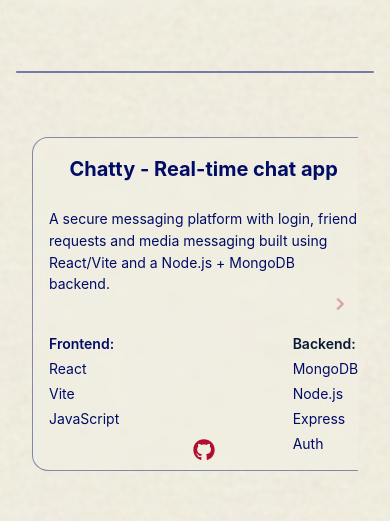
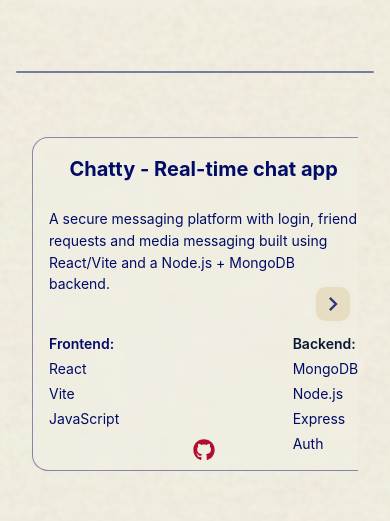
Before and after one commit to KARKI2004/portfolio, a React (Vite) app: page / in a window 390 px wide. Shown: the part 900-1421 px from the top of the page. Built offline with nearby package versions, Linux system fonts and the light colour scheme.

Commit message:
update slide right arrow behavior in project section.

```diff
--- a/src/sections/Projects.tsx
+++ b/src/sections/Projects.tsx
@@ -26,14 +26,15 @@
   const [showChatHint, setShowChatHint] = useState(false);
   const [showClipHint, setShowClipHint] = useState(false);
   const [showCmpsHint, setShowCmpsHint] = useState(false);
+  const [arrowPressed, setArrowPressed] = useState(false);
   const isMobile = useBreakpointValue({ base: true, md: false });
   const scrollRef = useRef<HTMLDivElement | null>(null);
   const autoDone = useRef(false);
 
   const arrowPulse = keyframes`
-    0% { transform: translateY(-50%) scale(1); opacity: 0.3; }
-    50% { transform: translateY(-50%) scale(1.08); opacity: 0.6; }
-    100% { transform: translateY(-50%) scale(1); opacity: 0.3; }
+    0% { opacity: 0.72; box-shadow: 0 0 0 rgba(224, 211, 175, 0.12); }
+    50% { opacity: 1; box-shadow: 0 0 14px rgba(224, 211, 175, 0.30); }
+    100% { opacity: 0.72; box-shadow: 0 0 0 rgba(224, 211, 175, 0.12); }
   `;
 
   useEffect(() => {
@@ -76,6 +77,38 @@
     };
   }, [isMobile]);
 
+  const handleArrowClick = () => {
+    const el = scrollRef.current;
+    if (!el || !isMobile) return;
+
+    autoDone.current = true;
+    const cards = Array.from(el.children) as HTMLElement[];
+    if (cards.length === 0) return;
+
+    const viewportCenter = el.scrollLeft + el.clientWidth / 2;
+    let currentIdx = 0;
+    let minDistance = Number.POSITIVE_INFINITY;
+
+    cards.forEach((card, idx) => {
+      const cardCenter = card.offsetLeft + card.clientWidth / 2;
+      const distance = Math.abs(cardCenter - viewportCenter);
+      if (distance < minDistance) {
+        minDistance = distance;
+        currentIdx = idx;
+      }
+    });
+
+    const nextIdx = Math.min(currentIdx + 1, cards.length - 1);
+    const target = cards[nextIdx];
+    if (!target) return;
+
+    const rawLeft = target.offsetLeft - (el.clientWidth - target.clientWidth) / 2;
+    const maxLeft = Math.max(0, el.scrollWidth - el.clientWidth);
+    const targetLeft = Math.max(0, Math.min(rawLeft, maxLeft));
+
+    el.scrollTo({ left: targetLeft, behavior: "smooth" });
+  };
+
   return (
     <>
       <Box
@@ -100,7 +133,7 @@
             alignItems={{ base: "stretch", md: "initial" }}
             overflowX={{ base: "auto", md: "visible" }}
             scrollSnapType={{ base: "x proximity", md: "none" }}
-            pr={{ base: 6, md: 0 }}
+            pr={{ base: 10, md: 0 }}
             sx={{ scrollbarWidth: "none", "&::-webkit-scrollbar": { display: "none" } }}
           >
           <Box
@@ -481,18 +514,34 @@
           </Box>
         </SimpleGrid>
         <Box
+          as="button"
           position="absolute"
-          right="6px"
+          right="8px"
           top="50%"
-          transform="translateY(-50%)"
-          pointerEvents="none"
-          color="#b10f30"
-          textShadow="0 0 10px rgba(177, 15, 48, 0.35)"
+          transform={arrowPressed ? "translateY(-50%) scale(0.93)" : "translateY(-50%) scale(1)"}
+          pointerEvents="auto"
+          color="#000C66"
+          bg="rgba(224, 211, 175, 0.78)"
+          backdropFilter="blur(4px)"
+          borderRadius="10px"
+          w="34px"
+          h="34px"
+          justifyContent="center"
           animation={`${arrowPulse} 1.6s ease-in-out infinite`}
+          transition="transform 0.16s ease, opacity 0.16s ease"
+          _hover={{ transform: "translateY(-50%) scale(1.06)", opacity: 0.95 }}
+          _active={{ transform: "translateY(-50%) scale(0.93)", opacity: 0.88 }}
+          onClick={handleArrowClick}
+          onPointerDown={() => setArrowPressed(true)}
+          onPointerUp={() => setArrowPressed(false)}
+          onPointerLeave={() => setArrowPressed(false)}
+          onPointerCancel={() => setArrowPressed(false)}
           display={{ base: "flex", md: "none" }}
           alignItems="center"
+          cursor="pointer"
+          aria-label="Show next project"
         >
-          <ChevronRightIcon boxSize="24px" />
+          <ChevronRightIcon boxSize="28px" />
         </Box>
       </Box>
 
```
